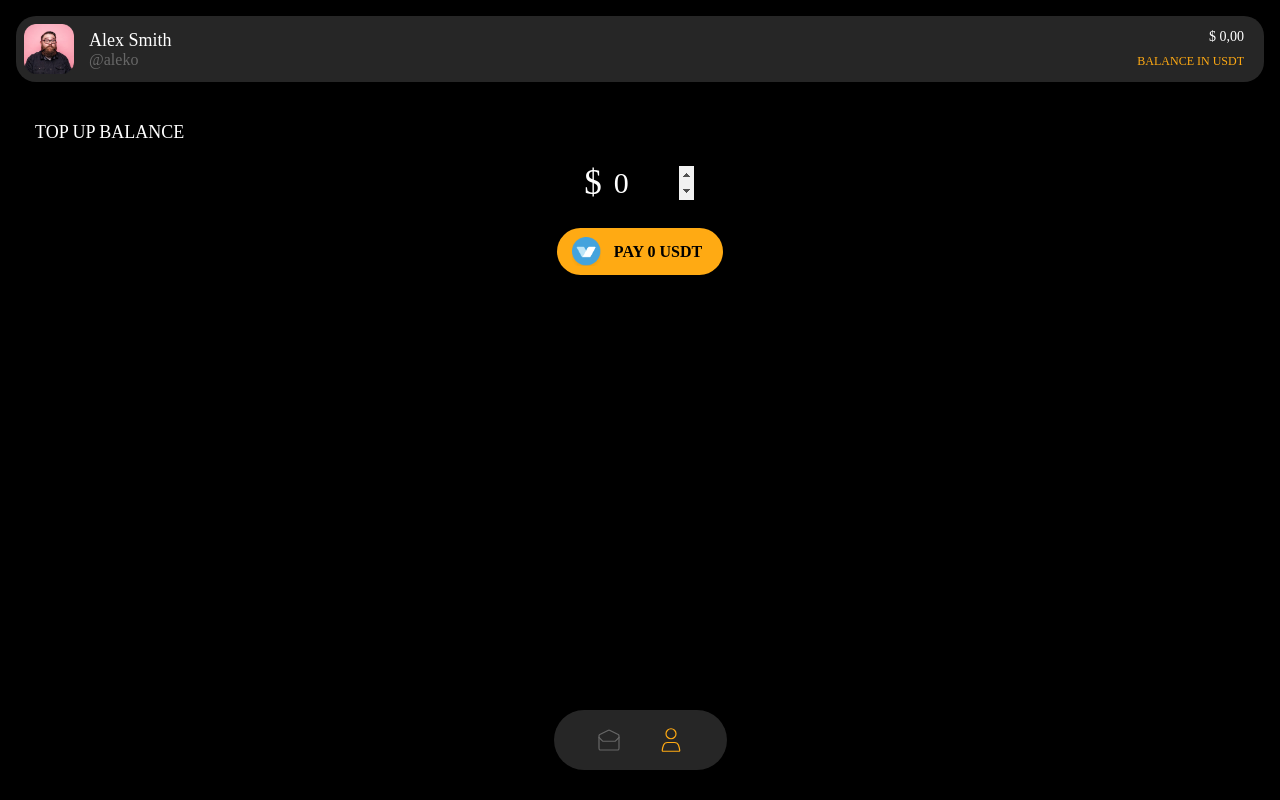
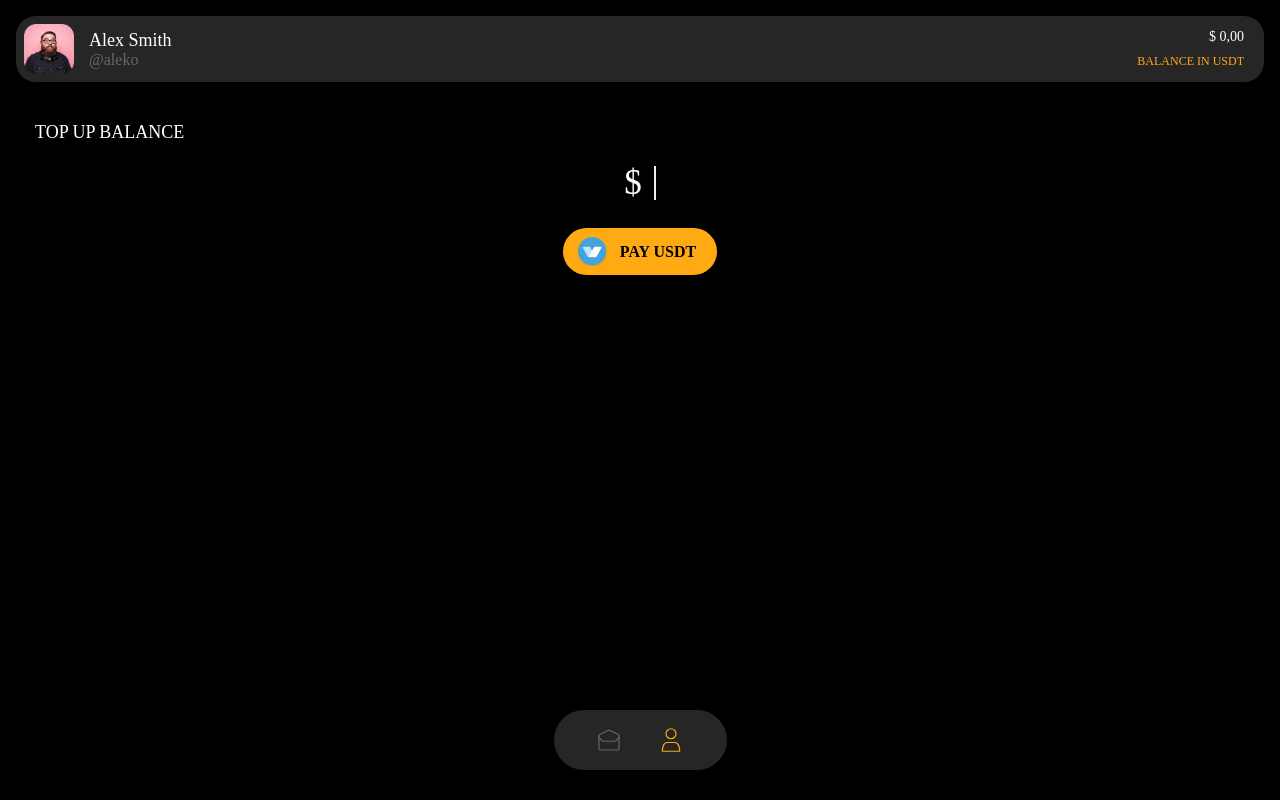
Before and after one commit to Aratep/sms-bot, a React (Create React App) app: page /top-up in a window 1280 px wide. Built offline with nearby package versions, Linux system fonts and the light colour scheme; a web font is replaced by a local one.

Commit message:
next > fix styles of order pages

```diff
--- a/src/components/input/_input.component.styles.scss
+++ b/src/components/input/_input.component.styles.scss
@@ -13,8 +13,8 @@
       @include flexCenter;
 
       img {
-        height: 35px;
-        width: 35px;
+        height: 17px;
+        width: 17px;
       }
     }
 
--- a/src/components/money-input/MoneyInput.component.jsx
+++ b/src/components/money-input/MoneyInput.component.jsx
@@ -1,6 +1,7 @@
 import { useEffect, useRef } from "react";
+import IsVisible from "../is-visible/IsVisible.component";
 
-const MoneyInput = ({ name, value, onChange, ...rest }) => {
+const MoneyInput = ({ name, value, onChange, id = "sm-input", ...rest }) => {
   const inputRef = useRef(null);
 
   useEffect(() => {
@@ -14,15 +15,33 @@ const MoneyInput = ({ name, value, onChange, ...rest }) => {
     onChange(event.target);
   }
 
+  // function formatNumber(str) {
+  //   const numArr = str.split(".");
+  //   return [numArr[0], numArr[1]];
+  // }
+
+  // const integral = formatNumber(value)[0];
+  // const decimal = formatNumber(value)[1];
+
+  console.log(typeof value);
+
   return (
     <div className="money-input">
-      <span>$</span>
+      <label htmlFor={id}>$</label>
+      <IsVisible isVisible={!!value}>
+        <div className="money-input__text">
+          <span className="money-input__first">{value}</span>
+          {/*{decimal && <span className="money-input__last">{decimal}</span>}*/}
+        </div>
+      </IsVisible>
       <input
         ref={inputRef}
+        id={id}
         name={name}
         value={value}
         onChange={handleInputChange}
         type="number"
+        step="0.01"
         {...rest}
       />
     </div>
--- a/src/components/money-input/_money-input.component.styles.scss
+++ b/src/components/money-input/_money-input.component.styles.scss
@@ -2,13 +2,21 @@
   @include flexCenter;
   width: 200px;
 
-  span {
+  &__first {
+    font-size: 30px;
+  }
+
+  &__last {
+    font-size: 20px;
+  }
+
+  label {
     padding-right: 10px;
     font-size: 35px;
   }
 
   input {
-    width: 40%;
+    width: 0;
     border: none;
     outline: none;
     background: none;
--- a/src/pages/top-up/TopUp.page.jsx
+++ b/src/pages/top-up/TopUp.page.jsx
@@ -7,7 +7,7 @@ import Button from "components/button/Button.component";
 import MoneyInput from "components/money-input/MoneyInput.component";
 
 const TopUpPage = () => {
-  const [amount, setAmount] = useState(0);
+  const [amount, setAmount] = useState("");
 
   function handleChange(e) {
     setAmount(e.value);
```
Also changed, not shown: src/assets/imgs/input/_search.png (added), src/assets/imgs/input/search.png.
